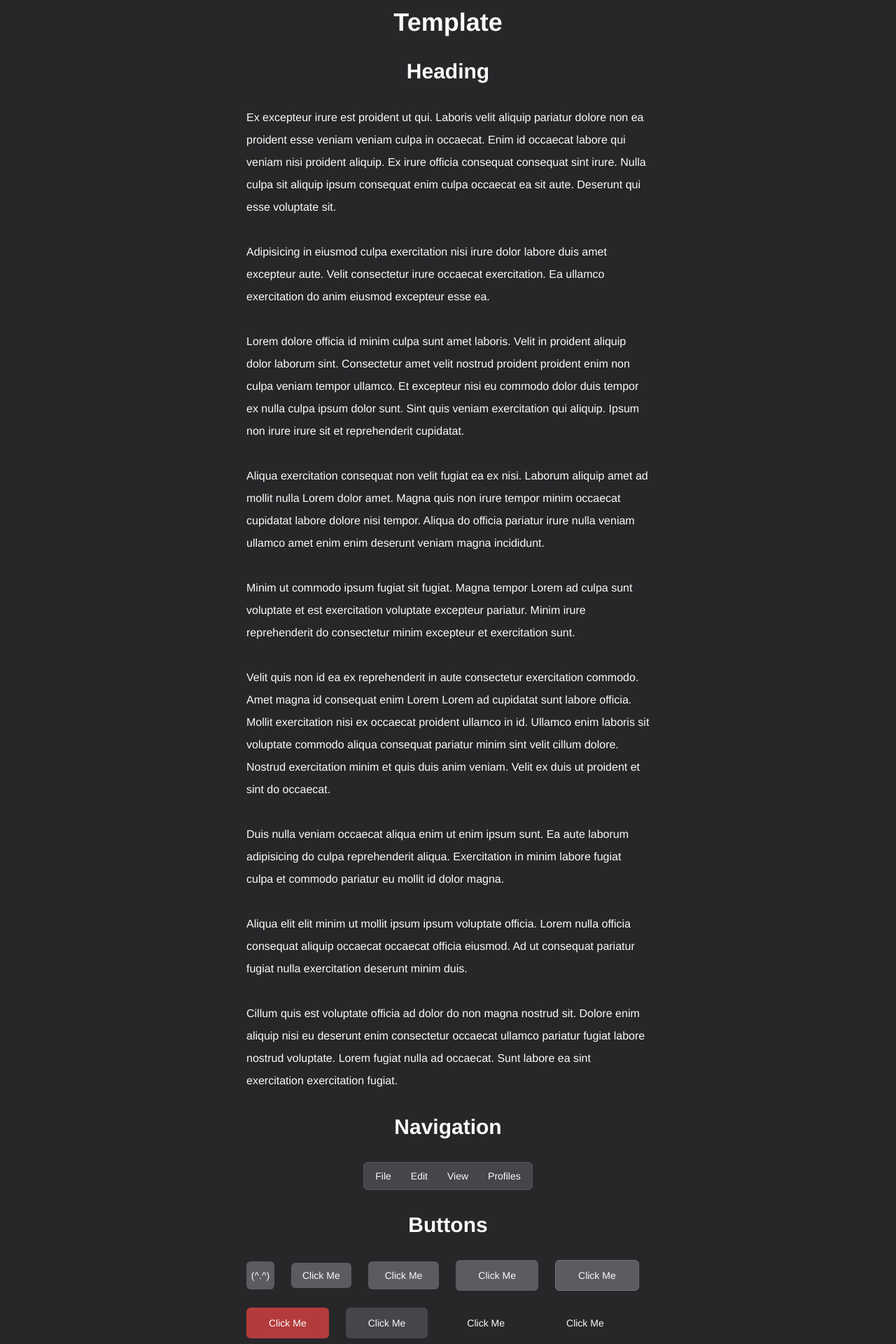
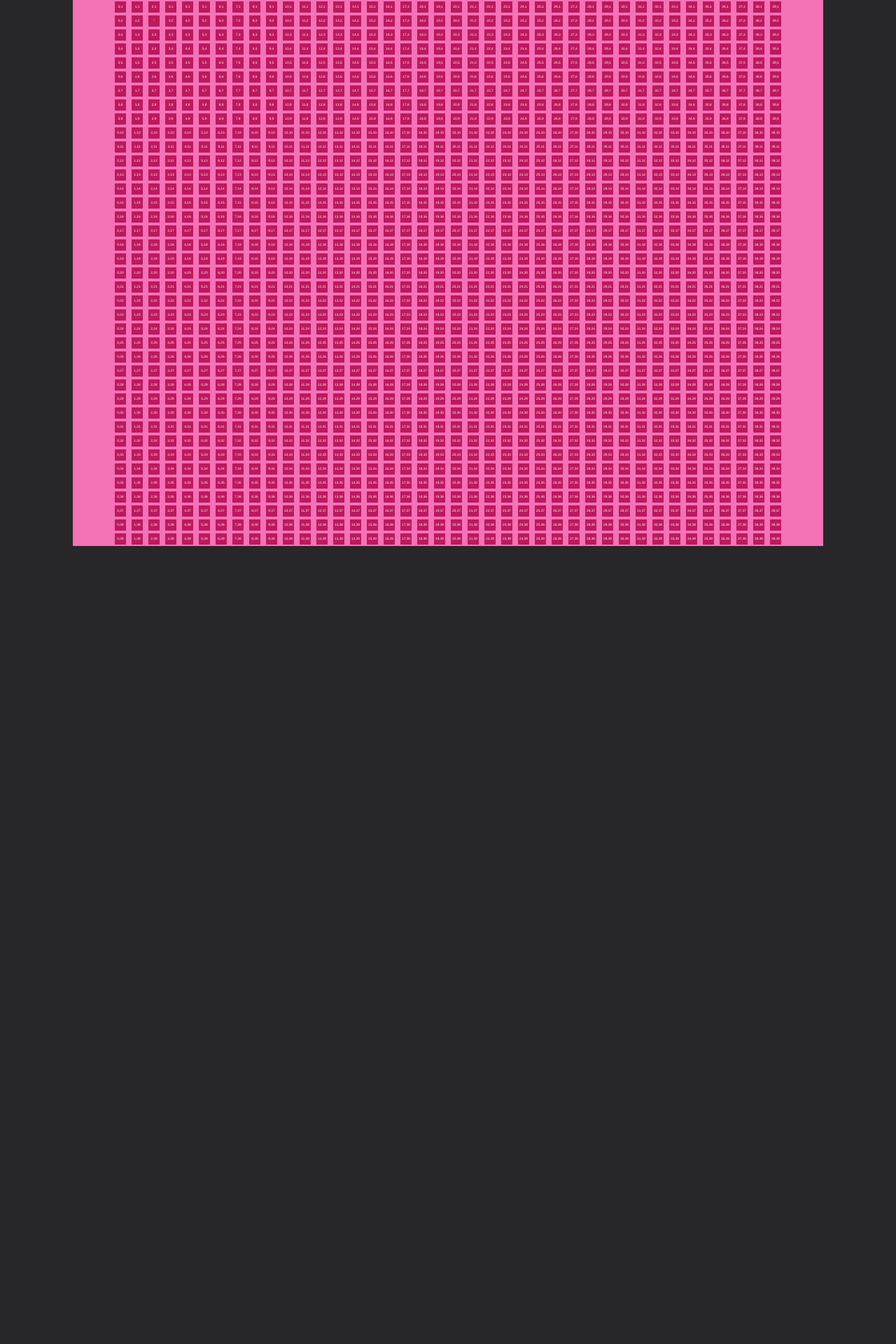
Before and after one commit to yougotwill/barbie, a Next.js app: page / in a window 1280 px wide. Shown: the part 20-1940 px from the top of the page at 70% size. After the commit the page ends 800 px from the top, so only its background shows below. Built offline with nearby package versions, Linux system fonts and the light colour scheme.

Commit message:
feat: have grid system that loads from maze type
show player and start point

```diff
--- a/package.json
+++ b/package.json
@@ -22,6 +22,7 @@
     "@radix-ui/react-switch": "^1.0.3",
     "@radix-ui/react-tooltip": "^1.0.7",
     "class-variance-authority": "^0.7.0",
+    "lodash": "^4.17.21",
     "lucide-react": "^0.279.0",
     "next": "^13.5.4",
     "react": "18.2.0",
@@ -33,6 +34,7 @@
     "@commitlint/cli": "^17.7.1",
     "@commitlint/config-conventional": "^17.7.0",
     "@commitlint/types": "^17.4.4",
+    "@types/lodash": "^4.14.202",
     "@types/node": "20.4.5",
     "@types/react": "18.2.17",
     "@types/react-dom": "18.2.7",
--- a/src/app/layout.tsx
+++ b/src/app/layout.tsx
@@ -4,6 +4,7 @@ import { ReactNode } from 'react';
 import { Container } from '@/components/ui';
 import { cn } from '@/utils';
 import { TooltipProvider } from '@/components/ui/Tooltip';
+import { PositionProvider } from '@/contexts/positions';
 
 export const metadata: Metadata = {
   title: 'Create Next App',
@@ -18,9 +19,11 @@ export default function RootLayout({ children }: { children: ReactNode }) {
           'container mx-auto bg-zinc-800 text-primary-foreground antialiased',
         )}
       >
-        <TooltipProvider>
-          <Container>{children}</Container>
-        </TooltipProvider>
+        <PositionProvider>
+          <TooltipProvider>
+            <Container>{children}</Container>
+          </TooltipProvider>
+        </PositionProvider>
       </body>
     </html>
   );
--- a/src/app/page.tsx
+++ b/src/app/page.tsx
@@ -1,143 +1,185 @@
-import { Button } from '@/components/ui';
-import { Nav } from '@/components/ui/Nav';
-import {
-  Tooltip,
-  TooltipContent,
-  TooltipTrigger,
-} from '@/components/ui/Tooltip';
-import { Checkbox, CheckboxContainer } from '@/components/ui/checkbox';
-import { Label } from '@/components/ui/label';
-import { Switch, SwitchContainer } from '@/components/ui/switch';
+import { MazeGrid } from '@/components/barbie/MazeGrid';
+import { Maze } from '@/types';
 import { cn } from '@/utils';
 
 export default async function Home() {
+  const mazeProps: Maze = {
+    numberOfColumns: 4,
+    numberOfRows: 4,
+    startingCoordinateX: 2,
+    startingCoordinateY: 2,
+    maze: [
+      [
+        0, 1, 0, 1, 0, 1, 0, 1, 0, 1, 0, 1, 0, 1, 0, 1, 0, 1, 0, 1, 0, 1, 0, 1,
+        0, 1, 0, 1, 0, 1, 0, 1, 0, 1, 0, 1, 0, 1, 0, 1,
+      ],
+      [
+        0, 1, 0, 1, 0, 1, 0, 1, 0, 1, 0, 1, 0, 1, 0, 1, 0, 1, 0, 1, 0, 1, 0, 1,
+        0, 1, 0, 1, 0, 1, 0, 1, 0, 1, 0, 1, 0, 1, 0, 1,
+      ],
+      [
+        0, 1, 0, 1, 0, 1, 0, 1, 0, 1, 0, 1, 0, 1, 0, 1, 0, 1, 0, 1, 0, 1, 0, 1,
+        0, 1, 0, 1, 0, 1, 0, 1, 0, 1, 0, 1, 0, 1, 0, 1,
+      ],
+      [
+        0, 1, 0, 1, 0, 1, 0, 1, 0, 1, 0, 1, 0, 1, 0, 1, 0, 1, 0, 1, 0, 1, 0, 1,
+        0, 1, 0, 1, 0, 1, 0, 1, 0, 1, 0, 1, 0, 1, 0, 1,
+      ],
+      [
+        0, 1, 0, 1, 0, 1, 0, 1, 0, 1, 0, 1, 0, 1, 0, 1, 0, 1, 0, 1, 0, 1, 0, 1,
+        0, 1, 0, 1, 0, 1, 0, 1, 0, 1, 0, 1, 0, 1, 0, 1,
+      ],
+      [
+        0, 1, 0, 1, 0, 1, 0, 1, 0, 1, 0, 1, 0, 1, 0, 1, 0, 1, 0, 1, 0, 1, 0, 1,
+        0, 1, 0, 1, 0, 1, 0, 1, 0, 1, 0, 1, 0, 1, 0, 1,
+      ],
+      [
+        0, 1, 0, 1, 0, 1, 0, 1, 0, 1, 0, 1, 0, 1, 0, 1, 0, 1, 0, 1, 0, 1, 0, 1,
+        0, 1, 0, 1, 0, 1, 0, 1, 0, 1, 0, 1, 0, 1, 0, 1,
+      ],
+      [
+        0, 1, 0, 1, 0, 1, 0, 1, 0, 1, 0, 1, 0, 1, 0, 1, 0, 1, 0, 1, 0, 1, 0, 1,
+        0, 1, 0, 1, 0, 1, 0, 1, 0, 1, 0, 1, 0, 1, 0, 1,
+      ],
+      [
+        0, 1, 0, 1, 0, 1, 0, 1, 0, 1, 0, 1, 0, 1, 0, 1, 0, 1, 0, 1, 0, 1, 0, 1,
+        0, 1, 0, 1, 0, 1, 0, 1, 0, 1, 0, 1, 0, 1, 0, 1,
+      ],
+      [
+        0, 1, 0, 1, 0, 1, 0, 1, 0, 1, 0, 1, 0, 1, 0, 1, 0, 1, 0, 1, 0, 1, 0, 1,
+        0, 1, 0, 1, 0, 1, 0, 1, 0, 1, 0, 1, 0, 1, 0, 1,
+      ],
+      [
+        0, 1, 0, 1, 0, 1, 0, 1, 0, 1, 0, 1, 0, 1, 0, 1, 0, 1, 0, 1, 0, 1, 0, 1,
+        0, 1, 0, 1, 0, 1, 0, 1, 0, 1, 0, 1, 0, 1, 0, 1,
+      ],
+      [
+        0, 1, 0, 1, 0, 1, 0, 1, 0, 1, 0, 1, 0, 1, 0, 1, 0, 1, 0, 1, 0, 1, 0, 1,
+        0, 1, 0, 1, 0, 1, 0, 1, 0, 1, 0, 1, 0, 1, 0, 1,
+      ],
+      [
+        0, 1, 0, 1, 0, 1, 0, 1, 0, 1, 0, 1, 0, 1, 0, 1, 0, 1, 0, 1, 0, 1, 0, 1,
+        0, 1, 0, 1, 0, 1, 0, 1, 0, 1, 0, 1, 0, 1, 0, 1,
+      ],
+      [
+        0, 1, 0, 1, 0, 1, 0, 1, 0, 1, 0, 1, 0, 1, 0, 1, 0, 1, 0, 1, 0, 1, 0, 1,
+        0, 1, 0, 1, 0, 1, 0, 1, 0, 1, 0, 1, 0, 1, 0, 1,
+      ],
+      [
+        0, 1, 0, 1, 0, 1, 0, 1, 0, 1, 0, 1, 0, 1, 0, 1, 0, 1, 0, 1, 0, 1, 0, 1,
+        0, 1, 0, 1, 0, 1, 0, 1, 0, 1, 0, 1, 0, 1, 0, 1,
+      ],
+      [
+        0, 1, 0, 1, 0, 1, 0, 1, 0, 1, 0, 1, 0, 1, 0, 1, 0, 1, 0, 1, 0, 1, 0, 1,
+        0, 1, 0, 1, 0, 1, 0, 1, 0, 1, 0, 1, 0, 1, 0, 1,
+      ],
+      [
+        0, 1, 0, 1, 0, 1, 0, 1, 0, 1, 0, 1, 0, 1, 0, 1, 0, 1, 0, 1, 0, 1, 0, 1,
+        0, 1, 0, 1, 0, 1, 0, 1, 0, 1, 0, 1, 0, 1, 0, 1,
+      ],
+      [
+        0, 1, 0, 1, 0, 1, 0, 1, 0, 1, 0, 1, 0, 1, 0, 1, 0, 1, 0, 1, 0, 1, 0, 1,
+        0, 1, 0, 1, 0, 1, 0, 1, 0, 1, 0, 1, 0, 1, 0, 1,
+      ],
+      [
+        0, 1, 0, 1, 0, 1, 0, 1, 0, 1, 0, 1, 0, 1, 0, 1, 0, 1, 0, 1, 0, 1, 0, 1,
+        0, 1, 0, 1, 0, 1, 0, 1, 0, 1, 0, 1, 0, 1, 0, 1,
+      ],
+      [
+        0, 1, 0, 1, 0, 1, 0, 1, 0, 1, 0, 1, 0, 1, 0, 1, 0, 1, 0, 1, 0, 1, 0, 1,
+        0, 1, 0, 1, 0, 1, 0, 1, 0, 1, 0, 1, 0, 1, 0, 1,
+      ],
+      [
+        0, 1, 0, 1, 0, 1, 0, 1, 0, 1, 0, 1, 0, 1, 0, 1, 0, 1, 0, 1, 0, 1, 0, 1,
+        0, 1, 0, 1, 0, 1, 0, 1, 0, 1, 0, 1, 0, 1, 0, 1,
+      ],
+      [
+        0, 1, 0, 1, 0, 1, 0, 1, 0, 1, 0, 1, 0, 1, 0, 1, 0, 1, 0, 1, 0, 1, 0, 1,
+        0, 1, 0, 1, 0, 1, 0, 1, 0, 1, 0, 1, 0, 1, 0, 1,
+      ],
+      [
+        0, 1, 0, 1, 0, 1, 0, 1, 0, 1, 0, 1, 0, 1, 0, 1, 0, 1, 0, 1, 0, 1, 0, 1,
+        0, 1, 0, 1, 0, 1, 0, 1, 0, 1, 0, 1, 0, 1, 0, 1,
+      ],
+      [
+        0, 1, 0, 1, 0, 1, 0, 1, 0, 1, 0, 1, 0, 1, 0, 1, 0, 1, 0, 1, 0, 1, 0, 1,
+        0, 1, 0, 1, 0, 1, 0, 1, 0, 1, 0, 1, 0, 1, 0, 1,
+      ],
+      [
+        0, 1, 0, 1, 0, 1, 0, 1, 0, 1, 0, 1, 0, 1, 0, 1, 0, 1, 0, 1, 0, 1, 0, 1,
+        0, 1, 0, 1, 0, 1, 0, 1, 0, 1, 0, 1, 0, 1, 0, 1,
+      ],
+      [
+        0, 1, 0, 1, 0, 1, 0, 1, 0, 1, 0, 1, 0, 1, 0, 1, 0, 1, 0, 1, 0, 1, 0, 1,
+        0, 1, 0, 1, 0, 1, 0, 1, 0, 1, 0, 1, 0, 1, 0, 1,
+      ],
+      [
+        0, 1, 0, 1, 0, 1, 0, 1, 0, 1, 0, 1, 0, 1, 0, 1, 0, 1, 0, 1, 0, 1, 0, 1,
+        0, 1, 0, 1, 0, 1, 0, 1, 0, 1, 0, 1, 0, 1, 0, 1,
+      ],
+      [
+        0, 1, 0, 1, 0, 1, 0, 1, 0, 1, 0, 1, 0, 1, 0, 1, 0, 1, 0, 1, 0, 1, 0, 1,
+        0, 1, 0, 1, 0, 1, 0, 1, 0, 1, 0, 1, 0, 1, 0, 1,
+      ],
+      [
+        0, 1, 0, 1, 0, 1, 0, 1, 0, 1, 0, 1, 0, 1, 0, 1, 0, 1, 0, 1, 0, 1, 0, 1,
+        0, 1, 0, 1, 0, 1, 0, 1, 0, 1, 0, 1, 0, 1, 0, 1,
+      ],
+      [
+        0, 1, 0, 1, 0, 1, 0, 1, 0, 1, 0, 1, 0, 1, 0, 1, 0, 1, 0, 1, 0, 1, 0, 1,
+        0, 1, 0, 1, 0, 1, 0, 1, 0, 1, 0, 1, 0, 1, 0, 1,
+      ],
+      [
+        0, 1, 0, 1, 0, 1, 0, 1, 0, 1, 0, 1, 0, 1, 0, 1, 0, 1, 0, 1, 0, 1, 0, 1,
+        0, 1, 0, 1, 0, 1, 0, 1, 0, 1, 0, 1, 0, 1, 0, 1,
+      ],
+      [
+        0, 1, 0, 1, 0, 1, 0, 1, 0, 1, 0, 1, 0, 1, 0, 1, 0, 1, 0, 1, 0, 1, 0, 1,
+        0, 1, 0, 1, 0, 1, 0, 1, 0, 1, 0, 1, 0, 1, 0, 1,
+      ],
+      [
+        0, 1, 0, 1, 0, 1, 0, 1, 0, 1, 0, 1, 0, 1, 0, 1, 0, 1, 0, 1, 0, 1, 0, 1,
+        0, 1, 0, 1, 0, 1, 0, 1, 0, 1, 0, 1, 0, 1, 0, 1,
+      ],
+      [
+        0, 1, 0, 1, 0, 1, 0, 1, 0, 1, 0, 1, 0, 1, 0, 1, 0, 1, 0, 1, 0, 1, 0, 1,
+        0, 1, 0, 1, 0, 1, 0, 1, 0, 1, 0, 1, 0, 1, 0, 1,
+      ],
+      [
+        0, 1, 0, 1, 0, 1, 0, 1, 0, 1, 0, 1, 0, 1, 0, 1, 0, 1, 0, 1, 0, 1, 0, 1,
+        0, 1, 0, 1, 0, 1, 0, 1, 0, 1, 0, 1, 0, 1, 0, 1,
+      ],
+      [
+        0, 1, 0, 1, 0, 1, 0, 1, 0, 1, 0, 1, 0, 1, 0, 1, 0, 1, 0, 1, 0, 1, 0, 1,
+        0, 1, 0, 1, 0, 1, 0, 1, 0, 1, 0, 1, 0, 1, 0, 1,
+      ],
+      [
+        0, 1, 0, 1, 0, 1, 0, 1, 0, 1, 0, 1, 0, 1, 0, 1, 0, 1, 0, 1, 0, 1, 0, 1,
+        0, 1, 0, 1, 0, 1, 0, 1, 0, 1, 0, 1, 0, 1, 0, 1,
+      ],
+      [
+        0, 1, 0, 1, 0, 1, 0, 1, 0, 1, 0, 1, 0, 1, 0, 1, 0, 1, 0, 1, 0, 1, 0, 1,
+        0, 1, 0, 1, 0, 1, 0, 1, 0, 1, 0, 1, 0, 1, 0, 1,
+      ],
+      [
+        0, 1, 0, 1, 0, 1, 0, 1, 0, 1, 0, 1, 0, 1, 0, 1, 0, 1, 0, 1, 0, 1, 0, 1,
+        0, 1, 0, 1, 0, 1, 0, 1, 0, 1, 0, 1, 0, 1, 0, 1,
+      ],
+      [
+        0, 1, 0, 1, 0, 1, 0, 1, 0, 1, 0, 1, 0, 1, 0, 1, 0, 1, 0, 1, 0, 1, 0, 1,
+        0, 1, 0, 1, 0, 1, 0, 1, 0, 1, 0, 1, 0, 1, 0, 1,
+      ],
+    ],
+  };
+
   return (
     <div
       className={cn(
-        'mx-auto flex max-w-screen-sm flex-col items-center justify-center p-8',
+        'mx-auto flex h-screen w-full flex-col items-center justify-center  bg-pink-400',
+        'overflow-hidden',
       )}
     >
-      <h2 className={cn('font-heading mb-8 text-4xl font-semibold')}>
-        Template
-      </h2>
-      <h3 className={cn('font-heading mb-8 text-3xl font-semibold')}>
-        Heading
-      </h3>
-      <p className={cn('mb-8 leading-loose')}>
-        Ex excepteur irure est proident ut qui. Laboris velit aliquip pariatur
-        dolore non ea proident esse veniam veniam culpa in occaecat. Enim id
-        occaecat labore qui veniam nisi proident aliquip. Ex irure officia
-        consequat consequat sint irure. Nulla culpa sit aliquip ipsum consequat
-        enim culpa occaecat ea sit aute. Deserunt qui esse voluptate sit.
-      </p>
-      <p className={cn('mb-8 leading-loose')}>
-        Adipisicing in eiusmod culpa exercitation nisi irure dolor labore duis
-        amet excepteur aute. Velit consectetur irure occaecat exercitation. Ea
-        ullamco exercitation do anim eiusmod excepteur esse ea.
-      </p>
-      <p className={cn('mb-8 leading-loose')}>
-        Lorem dolore officia id minim culpa sunt amet laboris. Velit in proident
-        aliquip dolor laborum sint. Consectetur amet velit nostrud proident
-        proident enim non culpa veniam tempor ullamco. Et excepteur nisi eu
-        commodo dolor duis tempor ex nulla culpa ipsum dolor sunt. Sint quis
-        veniam exercitation qui aliquip. Ipsum non irure irure sit et
-        reprehenderit cupidatat.
-      </p>
-      <p className={cn('mb-8 leading-loose')}>
-        Aliqua exercitation consequat non velit fugiat ea ex nisi. Laborum
-        aliquip amet ad mollit nulla Lorem dolor amet. Magna quis non irure
-        tempor minim occaecat cupidatat labore dolore nisi tempor. Aliqua do
-        officia pariatur irure nulla veniam ullamco amet enim enim deserunt
-        veniam magna incididunt.
-      </p>
-      <p className={cn('mb-8 leading-loose')}>
-        Minim ut commodo ipsum fugiat sit fugiat. Magna tempor Lorem ad culpa
-        sunt voluptate et est exercitation voluptate excepteur pariatur. Minim
-        irure reprehenderit do consectetur minim excepteur et exercitation sunt.
-      </p>
-      <p className={cn('mb-8 leading-loose')}>
-        Velit quis non id ea ex reprehenderit in aute consectetur exercitation
-        commodo. Amet magna id consequat enim Lorem Lorem ad cupidatat sunt
-        labore officia. Mollit exercitation nisi ex occaecat proident ullamco in
-        id. Ullamco enim laboris sit voluptate commodo aliqua consequat pariatur
-        minim sint velit cillum dolore. Nostrud exercitation minim et quis duis
-        anim veniam. Velit ex duis ut proident et sint do occaecat.
-      </p>
-      <p className={cn('mb-8 leading-loose')}>
-        Duis nulla veniam occaecat aliqua enim ut enim ipsum sunt. Ea aute
-        laborum adipisicing do culpa reprehenderit aliqua. Exercitation in minim
-        labore fugiat culpa et commodo pariatur eu mollit id dolor magna.
-      </p>
-      <p className={cn('mb-8 leading-loose')}>
-        Aliqua elit elit minim ut mollit ipsum ipsum voluptate officia. Lorem
-        nulla officia consequat aliquip occaecat occaecat officia eiusmod. Ad ut
-        consequat pariatur fugiat nulla exercitation deserunt minim duis.
-      </p>
-      <p className={cn('mb-8 leading-loose')}>
-        Cillum quis est voluptate officia ad dolor do non magna nostrud sit.
-        Dolore enim aliquip nisi eu deserunt enim consectetur occaecat ullamco
-        pariatur fugiat labore nostrud voluptate. Lorem fugiat nulla ad
-        occaecat. Sunt labore ea sint exercitation exercitation fugiat.
-      </p>
-      <h3 className={cn('font-heading mb-8 text-3xl font-semibold')}>
-        Navigation
-      </h3>
-      <Nav className={cn('mb-8')} />
-      <h3 className={cn('font-heading mb-8 text-3xl font-semibold')}>
-        Buttons
-      </h3>
-      <div
-        className={cn(
-          'mb-8 flex flex-col items-center gap-6 md:flex-row md:flex-wrap',
-        )}
-      >
-        <Button size={'icon'}>{`(^.^)`}</Button>
-        <Button size={'sm'}>Click Me</Button>
-        <Button size={'default'}>Click Me</Button>
-        <Button size={'lg'}>Click Me</Button>
-        <Button variant={'outline'} size={'lg'}>
-          Click Me
-        </Button>
-        <Button variant={'destructive'} size={'lg'}>
-          Click Me
-        </Button>
-        <Button variant={'secondary'} size={'lg'}>
-          Click Me
-        </Button>
-        <Button variant={'ghost'} size={'lg'}>
-          Click Me
-        </Button>
-        <Button variant={'link'} size={'lg'}>
-          Click Me
-        </Button>
-      </div>
-      <h3 className={cn('font-heading mb-8 text-3xl font-semibold')}>
-        Tooltips
-      </h3>
-      <div className={cn('mb-8')}>
-        <Tooltip>
-          <TooltipTrigger asChild>
-            <Button size={'lg'}>Hover me</Button>
-          </TooltipTrigger>
-          <TooltipContent>
-            <p>This is a tooltip</p>
-          </TooltipContent>
-        </Tooltip>
-      </div>
-      <h3 className={cn('font-heading mb-8 text-3xl font-semibold')}>
-        Switches
-      </h3>
-      <SwitchContainer className={cn('mb-8')}>
-        <Switch id="switch-me" />
-        <Label htmlFor="switch-me">Switch me</Label>
-      </SwitchContainer>
-      <h3 className={cn('font-heading mb-8 text-3xl font-semibold')}>
-        Checkboxes
-      </h3>
-      <CheckboxContainer className={cn('mb-8')}>
-        <Checkbox id="check-me" />
-        <Label htmlFor="check-me">Check me</Label>
-      </CheckboxContainer>
+      <MazeGrid {...mazeProps} />
     </div>
   );
 }
--- /dev/null
+++ b/src/components/barbie/Block.tsx
@@ -0,0 +1,68 @@
+'use client';
+import { usePositionsContext } from '@/contexts/positions';
+import { Point } from '@/types';
+import { cn, isEqualPoint } from '@/utils';
+import { useEffect, useState } from 'react';
+
+type BlockProps = {
+  pos: Point;
+};
+
+export default function Block(props: BlockProps) {
+  const { pos } = props;
+
+  const { player, setPlayer, start, setStart, end, setEnd } =
+    usePositionsContext();
+
+  const blockText = `${pos.x},${pos.y}`;
+
+  const [isPlayer, setIsPlayer] = useState(false);
+  const [isStart, setIsStart] = useState(false);
+  const [isEnd, setIsEnd] = useState(false);
+  const [icon, setIcon] = useState(blockText);
+
+  useEffect(() => {
+    if (isEqualPoint(pos, start)) {
+      setIsStart(true);
+      setIcon('🏠');
+    } else {
+      if (isStart) {
+        setIsStart(false);
+        setIcon(blockText);
+      }
+    }
+
+    if (isEqualPoint(pos, player)) {
+      setIsPlayer(true);
+      setIcon('💃');
+    } else {
+      if (isPlayer) {
+        setIsPlayer(false);
+        setIcon(blockText);
+      }
+    }
+
+    if (isEqualPoint(pos, end)) {
+      setIsEnd(true);
+      setIcon('🙋‍♂️');
+    } else {
+      if (isEnd) {
+        setIsEnd(false);
+        setIcon(blockText);
+      }
+    }
+  }, [blockText, end, isEnd, isPlayer, isStart, player, pos, start]);
+
+  return (
+    <div
+      className={cn(
+        'text-xxs m-1 flex h-2 w-2 items-center justify-center  p-2',
+        isPlayer ? 'bg-white' : 'bg-pink-700',
+        isStart ? 'bg-pink-500' : 'bg-pink-700',
+        isEnd ? 'bg-pink-500' : 'bg-pink-700',
+      )}
+    >
+      {icon}
+    </div>
+  );
+}
--- /dev/null
+++ b/src/components/barbie/MazeGrid.tsx
@@ -0,0 +1,31 @@
+'use client';
+import { usePositionsContext } from '@/contexts/positions';
+import { cn } from '@/utils';
+import { useMount } from 'react-use';
+import Block from './Block';
+import { Maze } from '@/types';
+
+export function MazeGrid(props: Maze) {
+  const { startingCoordinateX, startingCoordinateY, maze } = props;
+
+  const { setPlayer, setStart, setEnd } = usePositionsContext();
+
+  useMount(() => {
+    setPlayer({ x: startingCoordinateX, y: startingCoordinateY });
+    setStart({ x: startingCoordinateX, y: startingCoordinateY });
+  });
+
+  return (
+    <div className={cn('h-100 w-100 mx-auto flex items-center justify-center')}>
+      {maze.map((row, x) => {
+        return (
+          <div key={`row-${x}`}>
+            {row.map((cell, y) => {
+              return <Block key={`${x},${y}`} pos={{ x, y }} />;
+            })}
+          </div>
+        );
+      })}
+    </div>
+  );
+}
--- a/src/components/ui/Container.tsx
+++ b/src/components/ui/Container.tsx
@@ -23,7 +23,7 @@ export default function Container(props: Props) {
     <section className={cn('w-full')}>
       <div
         id={id}
-        className={cn('mx-auto my-0 w-full', classes)}
+        className={cn('mx-auto my-0 w-full overflow-hidden', classes)}
         style={
           !fullWidth
             ? {
--- /dev/null
+++ b/src/contexts/positions.tsx
@@ -0,0 +1,43 @@
+'use client';
+import { ReactElement, ReactNode, createContext, useContext } from 'react';
+
+import { Point } from '@/types';
+import { usePositions } from '@/hooks/positions';
+
+export interface Positions {
+  player: Point;
+  setPlayer: (...value: Array<any>) => void;
+  start: Point;
+  setStart: (...value: Array<any>) => void;
+  end: Point;
+  setEnd: (...value: Array<any>) => void;
+}
+
+const PositionContext = createContext<Positions>({
+  player: { x: 0, y: 0 },
+  setPlayer: () => {},
+  start: { x: 0, y: 0 },
+  setStart: () => {},
+  end: { x: 0, y: 0 },
+  setEnd: () => {},
+});
+
+export function usePositionsContext() {
+  return useContext(PositionContext);
+}
+
+interface Props {
+  children: ReactNode;
+}
+
+export function PositionProvider(props: Props): ReactElement {
+  const { children } = props;
+
+  const value: Positions = usePositions();
+
+  return (
+    <PositionContext.Provider value={value}>
+      {children}
+    </PositionContext.Provider>
+  );
+}
--- /dev/null
+++ b/src/hooks/positions.tsx
@@ -0,0 +1,18 @@
+import { useState } from 'react';
+
+import { Point } from '@/types';
+
+export function usePositions() {
+  const [player, setPlayer] = useState<Point>({ x: 0, y: 0 });
+  const [start, setStart] = useState<Point>({ x: 0, y: 0 });
+  const [end, setEnd] = useState<Point>({ x: 0, y: 0 });
+
+  return {
+    player,
+    setPlayer,
+    start,
+    setStart,
+    end,
+    setEnd,
+  };
+}
--- /dev/null
+++ b/src/types/index.ts
@@ -0,0 +1,12 @@
+export type Point = {
+  x: number;
+  y: number;
+};
+
+export type Maze = {
+  numberOfColumns: number;
+  numberOfRows: number;
+  startingCoordinateX: number;
+  startingCoordinateY: number;
+  maze: Array<Array<number>>;
+};
--- a/tailwind.config.js
+++ b/tailwind.config.js
@@ -9,6 +9,9 @@ module.exports = {
   theme: {
     fontFamily: {
       sans: ['Raleway', 'Helvetica', 'Arial', 'sans-serif'],
+    },
+    fontSize: {
+      xxs: '0.3rem',
     },
     extend: {
       colors: {
```
Also changed, not shown: src/utils/index.ts (+7 -1 lines), 2 other files (tests, documents, lock files or other folders).
